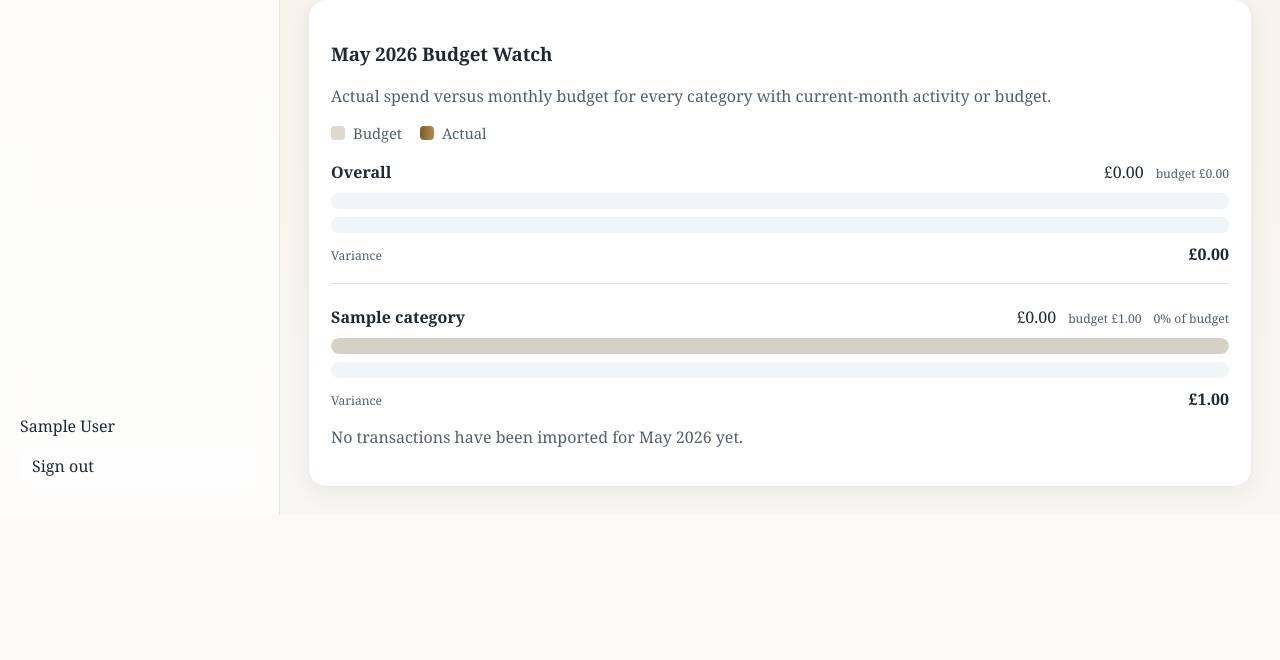
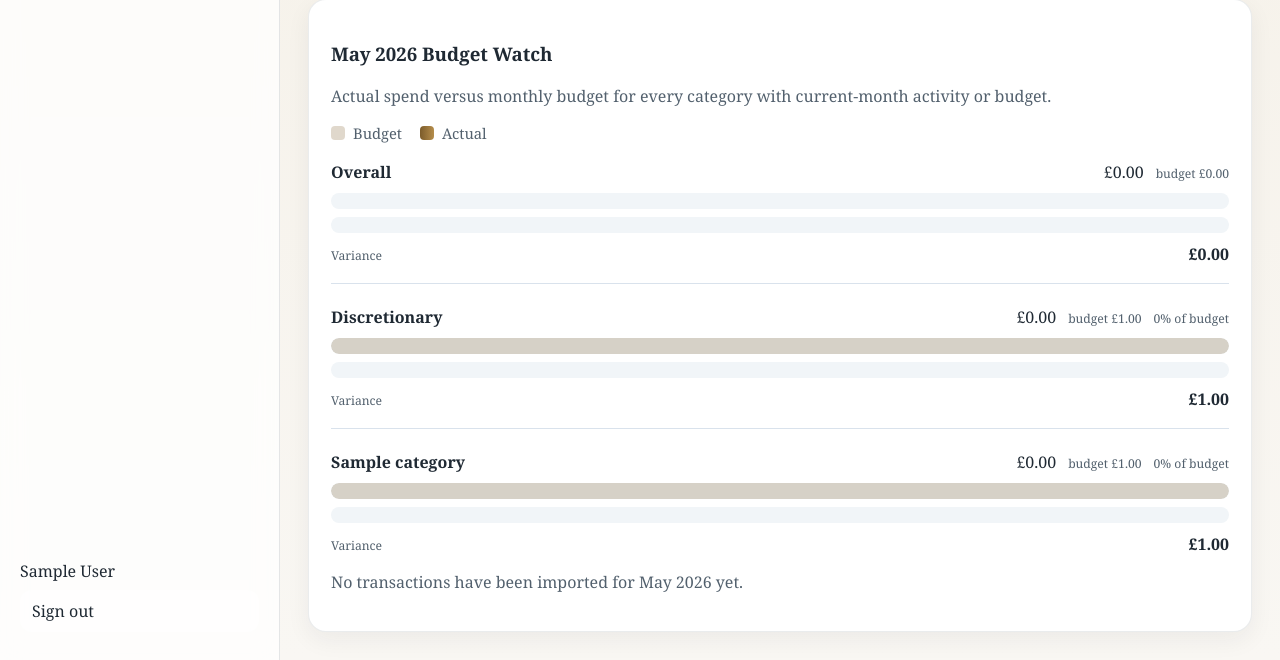
Before and after one commit to stoveruk-collab/personal-finance, a FastAPI app: page / in a window 1280 px wide. Shown: the part 540-1200 px from the top of the page. Before the commit the page ends 1055 px from the top, so only its background shows below. Run offline with FastAPI, Linux system fonts and the light colour scheme; the visitor is signed in with stand-in values (Sample User, id 1); tables that the repository leaves empty hold one stand-in row (values such as "Sample post").

Commit message:
Add discretionary dashboard summary

```diff
--- a/src/personal_finance/web/templates/dashboard.html
+++ b/src/personal_finance/web/templates/dashboard.html
@@ -68,6 +68,30 @@
         <span class="watch-variance {% if overall_chart_row.variance < 0 %}over-budget{% endif %}">{{ format_gbp(overall_chart_row.variance) }}</span>
       </div>
     </div>
+    <div class="watch-row watch-row-overall">
+      <div class="watch-head">
+        <span class="watch-category">{{ discretionary_chart_row.category }}</span>
+        <span class="watch-values">
+          <span>{{ format_gbp(discretionary_chart_row.actual) }}</span>
+          <span class="muted-small">budget {{ format_gbp(discretionary_chart_row.budget) }}</span>
+          {% if discretionary_chart_row.budget > 0 %}
+          <span class="muted-small {% if discretionary_chart_row.is_over_budget %}over-budget-note{% endif %}">{{ '%.0f'|format(discretionary_chart_row.percent_of_budget) }}% of budget</span>
+          {% endif %}
+        </span>
+      </div>
+      <div class="watch-bars">
+        <div class="watch-bar-track">
+          <div class="watch-bar budget-bar" style="width: {{ '%.2f'|format(discretionary_chart_row.budget_width) }}%"></div>
+        </div>
+        <div class="watch-bar-track">
+          <div class="watch-bar actual-bar {% if discretionary_chart_row.is_over_budget %}actual-bar-over{% endif %}" style="width: {{ '%.2f'|format(discretionary_chart_row.actual_width) }}%"></div>
+        </div>
+      </div>
+      <div class="watch-foot">
+        <span class="muted-small">Variance</span>
+        <span class="watch-variance {% if discretionary_chart_row.variance < 0 %}over-budget{% endif %}">{{ format_gbp(discretionary_chart_row.variance) }}</span>
+      </div>
+    </div>
     {% for row in chart_rows %}
     <div class="watch-row">
       <div class="watch-head">
```
